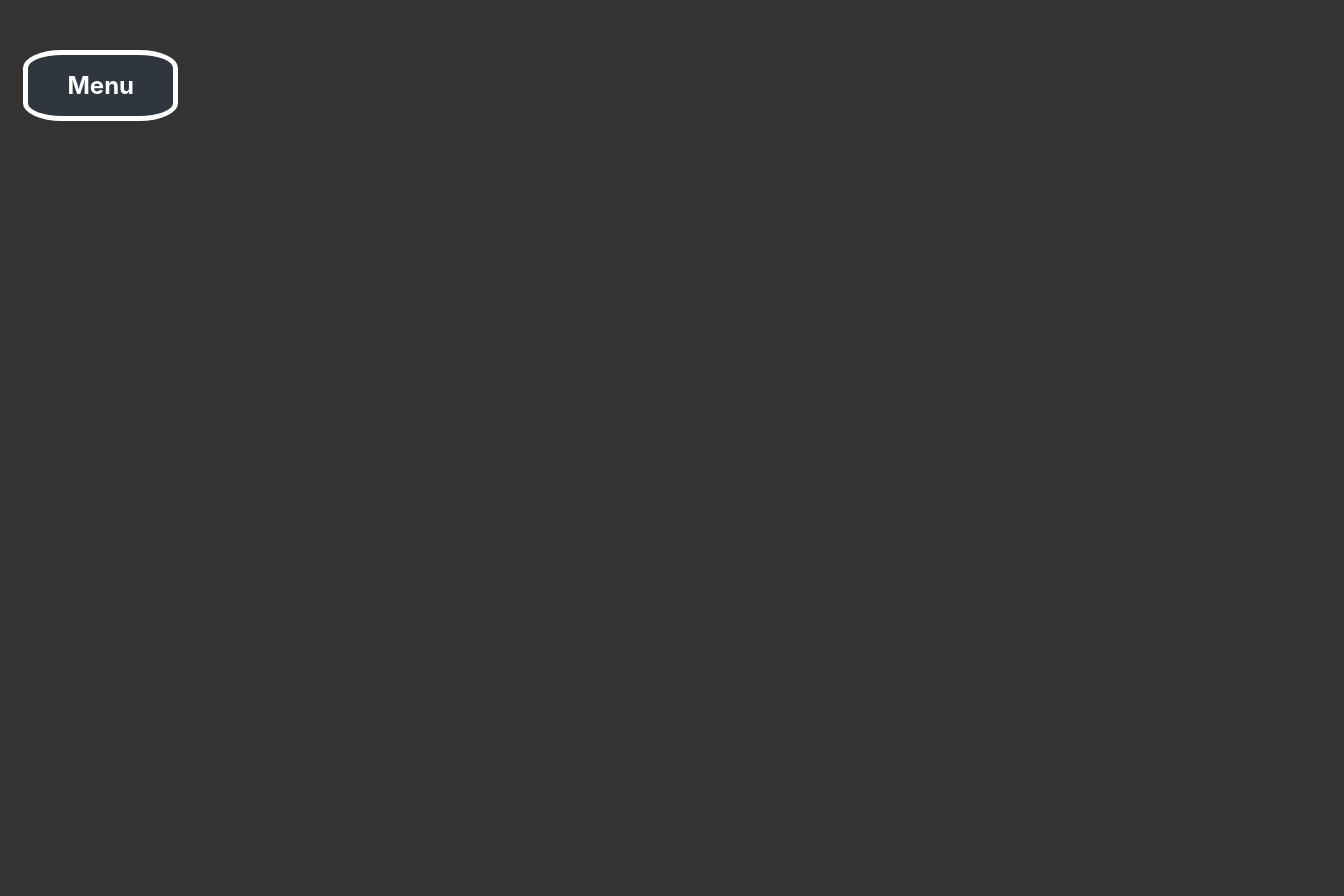
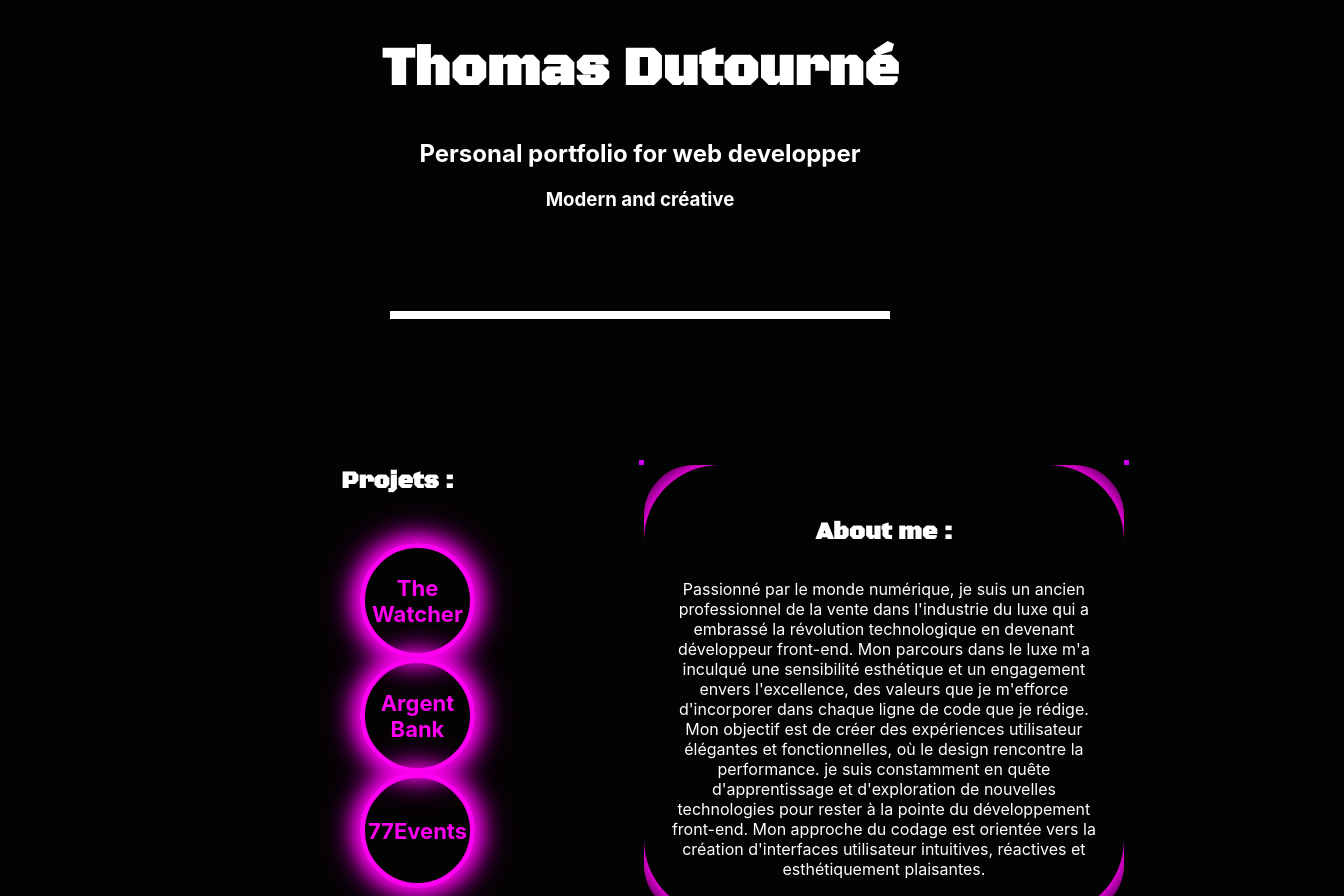
Before and after one commit to Tomhashcat/portfolio, a React (Create React App) app: page / in a window 1280 px wide. Shown: the top 896 px of the page, 1344 px wide, since content can reach past the window. Before the commit the page ends 800 px from the top, so only its background shows below. Built offline with nearby package versions, Linux system fonts and the light colour scheme.

Commit message:
:refont onePage

```diff
--- a/src/App.js
+++ b/src/App.js
@@ -3,8 +3,7 @@ import React from 'react';
 import { BrowserRouter as Router, Routes, Route } from 'react-router-dom';
 import Home from './pages/Home/Home';
 import Error from './pages/404/Error';
-import ProjetPage from './pages/Projects/Events/events';
-import BankPage from './pages/Bank/Bank';
+
 
 function App() {
   return (
@@ -15,8 +14,7 @@ function App() {
           <main>
             <Routes>
               <Route path="/*" element={<Home />} />
-              <Route path="/Events" element={<ProjetPage />} />
-              <Route path="/BankPage" element={<BankPage />} />
+
               <Route path="/*" element={<Error />} />
                </Routes>
           </main>
--- a/src/Card/Card.scss
+++ b/src/Card/Card.scss
@@ -2,13 +2,12 @@
     box-sizing: border-box;
   }
 
-h2{
-  color: white;
-}
+
 
   .card {
  display: flex;
    width: 80%;
+   margin-top: 40px;
    height:500px;
    margin-left: auto;
    margin-right: auto;
--- a/src/components/ButtonMenu/Button.scss
+++ b/src/components/ButtonMenu/Button.scss
@@ -21,15 +21,17 @@
     justify-content: center;
     align-items: center;
 
-    width:200px;
-    height: 200px;
+    width:115px;
+    height: 115px;
     color: var(--clr);
     border: 5px solid var(--clr);
     border-radius: 50%;
     font-size: 15px;
 
     transition: 0.3s;animation: neon-glow-pink 1.5s ease-in-out infinite;
-
+  h2{
+    font-size: 22px;
+  }
   }li:hover{
     border-radius:50%;
     background-color: #fe00f1;
--- /dev/null
+++ b/src/components/Separation/Separation.scss
@@ -0,0 +1,9 @@
+.separation{
+
+    width: 500px;
+    border: 4px solid ;
+    margin-left: auto;
+    margin-right: auto;
+    margin-top: 100px;
+    margin-bottom: 100px;
+}
--- /dev/null
+++ b/src/components/Separation/SeparationBarre.js
@@ -0,0 +1,11 @@
+import "./Separation.scss";
+
+function SeparationBarre(){
+    return(
+        <>
+        <div className="separation"></div>
+        </>
+    )
+}
+
+export default SeparationBarre;
--- a/src/index.css
+++ b/src/index.css
@@ -1,14 +1,17 @@
 @import url("https://fonts.googleapis.com/css2?family=Roboto:wght@300;500;700;900&display=swap");
+@import url('https://fonts.googleapis.com/css2?family=Black+Ops+One&family=Kanit:wght@300;400&display=swap');
+
 body {
   display: flex;
 
   margin: 0;
-  font-family: -apple-system, BlinkMacSystemFont, 'Segoe UI', 'Roboto', 'Oxygen',
+  font-family: -apple-system, BlinkMacSystemFont, 'Segoe UI', 'Roboto', 'Oxygen','Black Ops One',
     'Ubuntu', 'Cantarell', 'Fira Sans', 'Droid Sans', 'Helvetica Neue',
     sans-serif;
   -webkit-font-smoothing: antialiased;
   -moz-osx-font-smoothing: grayscale;
-  background-color: #333;
+  background-color: #040303;
+  color: white;
 
 }
 
--- a/src/pages/Home/Home.js
+++ b/src/pages/Home/Home.js
@@ -1,23 +1,44 @@
-import React, { useState } from "react";
+import React from "react";
 import { Link } from "react-router-dom";
 import "./Home.scss";
 import ButtonMenu from "../../components/ButtonMenu/ButtonMenu";
-import imgAutor from "../../assets/img/moi.jpg";
+import EventsPage from "../Projects/Events/events";
+import SeparationBarre from "../../components/Separation/SeparationBarre";
+import BankPage from "../Bank/Bank";
+
 function Home() {
-  const [areButtonsVisible, setAreButtonsVisible] = useState(false);
+  return (
+    <>
+      <h1>Thomas Dutourné</h1>
+      <h2>Personal portfolio for web developper</h2>
+      <h3>Modern and créative</h3>
 
-  const handleMenuClick = () => {
-    setAreButtonsVisible(!areButtonsVisible);
-  };
+      <SeparationBarre />
 
-  return (
-    <div>
-      <div className={`toggle ${areButtonsVisible ? "active" : ""}`} onClick={handleMenuClick}>
-        <ion-icon className="add-outline">
-          <h1>Menu</h1>
-        </ion-icon>
-      </div>
-      <div className={`menu-wrapper ${areButtonsVisible ? "active" : ""}`}>
+      <div className="intro">
+        <section className="about-me">
+          <article className="About">
+            <h4>About me :</h4>
+
+            <p>
+              Passionné par le monde numérique, je suis un ancien professionnel
+              de la vente dans l'industrie du luxe qui a embrassé la révolution
+              technologique en devenant développeur front-end. Mon parcours dans
+              le luxe m'a inculqué une sensibilité esthétique et un engagement
+              envers l'excellence, des valeurs que je m'efforce d'incorporer
+              dans chaque ligne de code que je rédige. Mon objectif est de créer
+              des expériences utilisateur élégantes et fonctionnelles, où le
+              design rencontre la performance. je suis constamment en quête
+              d'apprentissage et d'exploration de nouvelles technologies pour
+              rester à la pointe du développement front-end. Mon approche du
+              codage est orientée vers la création d'interfaces utilisateur
+              intuitives, réactives et esthétiquement plaisantes.
+            </p>
+          </article>
+        </section>
+
+        <div className="projets">
+          <h4>Projets :</h4>
           <ul>
             <ButtonMenu to="#" title="The Watcher" />
             <Link to="/BankPage">
@@ -27,21 +48,15 @@ function Home() {
               <ButtonMenu title="77Events" />
             </Link>
           </ul>
-
-        <div className="about">
-        <img className={`Autor ${areButtonsVisible ? 'active' : ''}`} src={imgAutor} alt="Autor" />
-        <article className="About">
-
-          <h3>About me :</h3>
-
-        <p>
-            Passionné par le monde numérique, je suis un ancien professionnel de la vente dans l'industrie du luxe qui a embrassé la révolution technologique en devenant développeur front-end. Mon parcours dans le luxe m'a inculqué une sensibilité esthétique et un engagement envers l'excellence, des valeurs que je m'efforce d'incorporer dans chaque ligne de code que je rédige. Mon objectif est de créer des expériences utilisateur élégantes et fonctionnelles, où le design rencontre la performance. je suis constamment en quête d'apprentissage et d'exploration de nouvelles technologies pour rester à la pointe du développement front-end. Mon approche du codage est orientée vers la création d'interfaces utilisateur intuitives, réactives et esthétiquement plaisantes.
-          </p>
-
-        </article>
         </div>
       </div>
+      <SeparationBarre />
+      <div className="portfolio">
+        <BankPage />
+        <SeparationBarre />
+        <EventsPage />
       </div>
+    </>
   );
 }
 
--- a/src/pages/Home/Home.scss
+++ b/src/pages/Home/Home.scss
@@ -47,7 +47,8 @@
 }
 
 h1 {
-  font-size: 24px;
+  font-size: 54px;
+  font-family: 'Black Ops One';
 }
 
 
@@ -67,7 +68,20 @@ h1 {
   justify-content: center;
   align-items: center;
 }
+.intro{
+  display: flex;
+  width: 80%;
 
+  flex-direction: row-reverse;
+  margin-left: 25%;
+  margin-right: auto;
+  align-items: center;
+  justify-content: space-between;
+}
+h4{
+  font-family: 'Black Ops One';
+  font-size: 24px;
+}
 .menu-wrapper {
   position: fixed;
   top: 50%;
@@ -108,54 +122,53 @@ h1 {
     }
 }
 }
+strong{
+  font-size: 24px;
 
-.menu-wrapper.active {
-  opacity: 1;
-  pointer-events: auto;
+  border: #c300ff solid 1px;
+  padding: 10px;
+}
+.projets{
+margin-bottom: 5%;
+display: flex;
+flex-direction: column;
+align-items: center;
+text-align: center;
 }
 
-.menu-wrapper ul {
+ ul {
 
-  margin-top: 14%;
+  margin-top: 10%;
   display: flex;
   flex-direction: row;
   flex-wrap: wrap;
-  margin-right: 10%;
-  width: 136%;
+ margin-left: auto;
+ margin-right: auto;
+
   justify-content: space-between;
   align-items: center;
 }
 
-@media screen and (max-width: 768px) {
-  .toggle {
 
-margin-right: 20%;
-    margin-bottom: 50px;
-  }
+.about-me{
+  margin-right: 5%;
+}
+.About {
 
-  .menu-wrapper ul {
-    display: flex;
-
-    margin-top: -70%;
-    flex-direction: row;
-    justify-content: center;
-
-  }
-
-
-}
-
-.About {
+  width: 60%;
   position: relative;
-  margin-top: 15%;
-  margin-left: 60%;
+  margin-top: 5%;
+  margin-left: auto;
+  margin-right: auto;
   margin-bottom: 50px;
   padding: 20px;
   border-radius: 55px;
   overflow: hidden;
   border: 0.35rem solid;
   transition: 0.3s;
-
+.arcticle{
+  padding: 10px;
+}
   &::before {
     content: "";
     position: absolute;
@@ -173,20 +186,12 @@ margin-right: 20%;
   animation: borderRadial var(--d) linear infinite forwards;
 
 
-&:hover{
-position: relative;
-    transform: scale(2);
-    transition: ease-in-out;
- margin-bottom: auto;
- margin-top: auto;
- margin-left: auto;
- margin-right: auto;
- background-color: #333;
-    z-index: 1;
 
 
 }
-
+article{
+  width: 80%;
+  padding: 40px;
 }
 @media screen and (max-width:768px){
   .about{
@@ -210,8 +215,14 @@ position: relative;
   width: 200px;
 }
 
-
-
+.portfolio{
+  display: flex;
+  flex-direction: column;
+  align-items: center;
+  width: 80%;
+  margin-left: auto;
+  margin-right: auto;
+}
 @keyframes borderRotate {
   100% {
     --angle: 420deg;
--- a/src/pages/Projects/Events/Events.scss
+++ /dev/null
@@ -1,20 +0,0 @@
-main{
-   display:flex;
-   flex-direction: column;
-   align-items: center;
-  h2{
-        font-size: 38px;
-    }
-    .card{
-        margin-top: 30px;
-        margin-bottom: 40px;
-    }
-    article{
-        display: flex;
-        flex-wrap: wrap;
-        color: white;
-        justify-content: center;
-        width: 80%;
-        margin-bottom: 50px;
-    }
-}
```
Also changed, not shown: src/pages/Bank/Bank.js (+96 -22 lines), src/pages/Projects/Events/events.js (+8 -6 lines). Lines whose indentation alone changed are shown as unchanged.
